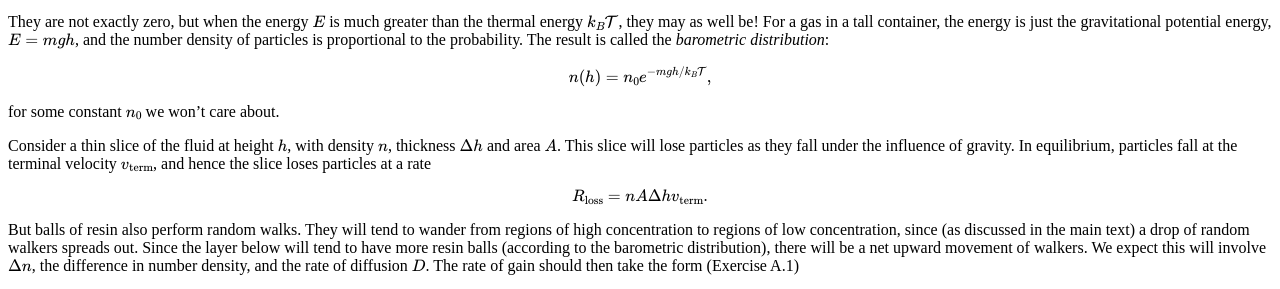
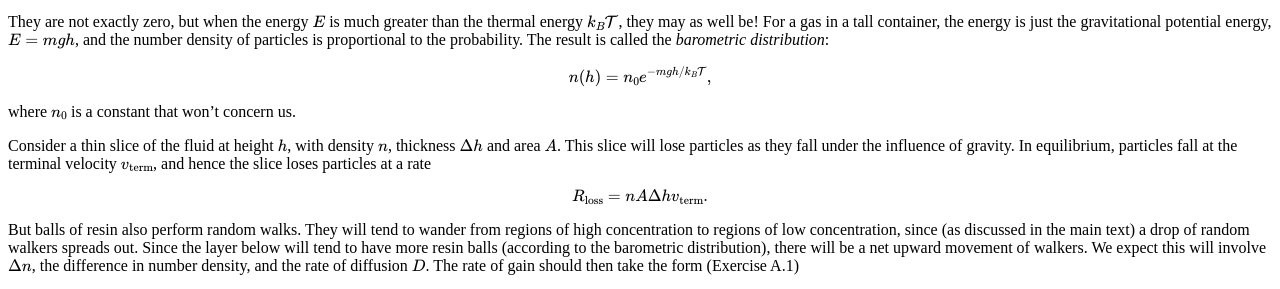
Before and after one commit to hapax/hapax.github.io, a Jekyll site: the page built from assets/napkin-hacks-appendix.md, in a window 1280 px wide and 900 px high, scrolled down 1516 px. Shown: the part 157-446 px from the top of the window. Built offline with Jekyll 4.4.1, drawn with Linux system fonts in a browser that asks for light colours; our own code applies the rules of GitHub Pages for plain Markdown files; formulas are drawn with MathJax 3; a script that is not in the unit is left out.

Commit message:
Update napkin-hacks-appendix.md

```diff
--- a/assets/napkin-hacks-appendix.md
+++ b/assets/napkin-hacks-appendix.md
@@ -63,7 +63,7 @@ $$
 n(h) = n_0 e^{-mgh/k_B\mathcal{T}},
 $$
 
-for some constant $n_0$ we won't care about.
+where $n_0$ is a constant that won't concern us.
 
 Consider a thin slice of the fluid at height $h$, with density $n$,
 thickness $\Delta h$ and area $A$.
```
